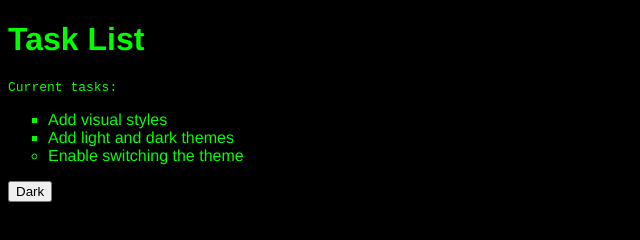
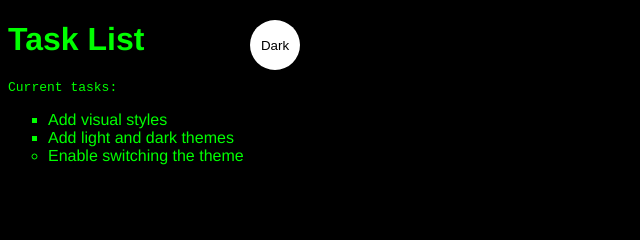
Before and after one commit to RuslanJunior2005/RuslanJunior2005.github.io, a plain HTML site: page index.html in a window 1280 px wide. Shown: the whole page, without its empty margins (0-640 px from the left). Drawn offline with Linux system fonts and the light colour scheme.

Commit message:
Update main.css

```diff
--- a/main.css
+++ b/main.css
@@ -5,7 +5,6 @@
     --black: #000000;
   }
 li {
-
     list-style: circle;
   }
 
@@ -16,12 +15,9 @@ li {
   #msg {
     font-family: monospace;
   }
-
   .light-theme {
-    --bg: var(--green);
-    --fontColor: var(--black);
-    --btnBg: var(--black);
-    --btnFontColor: var(--white);
+    color: #000000;
+    background: #00FF00;
   }
   .light-theme {
     --bg: var(--green);
@@ -30,11 +26,37 @@ li {
   .dark-theme {
     --bg: var(--black);
     --fontColor: var(--green);
+  }
+  body {
+  background: var(--bg);
+  color: var(--fontColor);
+  font-family: helvetica;
+}
+.btn {
+    color: var(--btnFontColor);
+    background-color: var(--btnBg);
+  }
+  .btn {
+    position: absolute;
+    top: 20px;
+    left: 250px;
+    height: 50px;
+    width: 50px;
+    border-radius: 50%;
+    border: none;
+    color: var(--btnFontColor);
+    background-color: var(--btnBg);
+  }
+  .light-theme {
+    --bg: var(--green);
+    --fontColor: var(--black);
+    --btnBg: var(--black);
+    --btnFontColor: var(--white);
+  }
+
+  .dark-theme {
+    --bg: var(--black);
+    --fontColor: var(--green);
     --btnBg: var(--white);
     --btnFontColor: var(--black);
   }
-  body {
-    background: var(--bg);
-    color: var(--fontColor);
-    font-family: helvetica;
-  }
```
